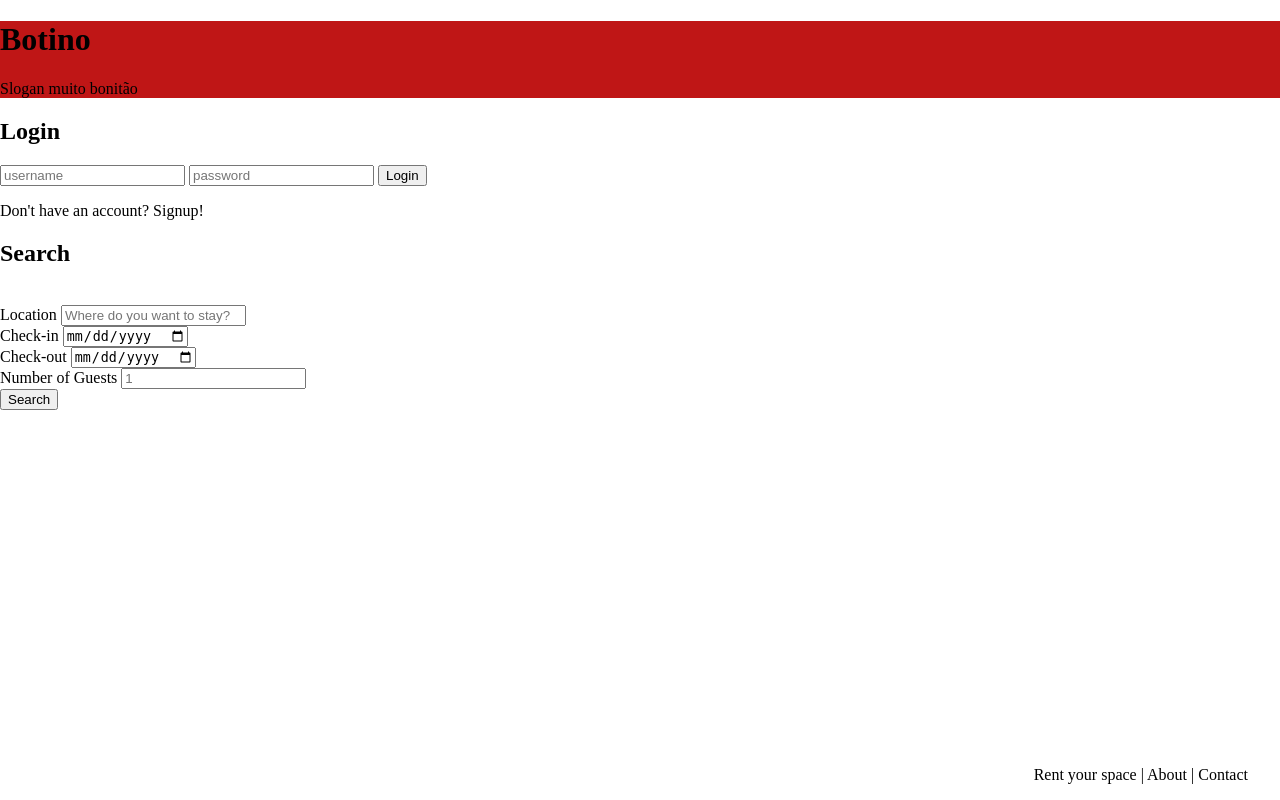
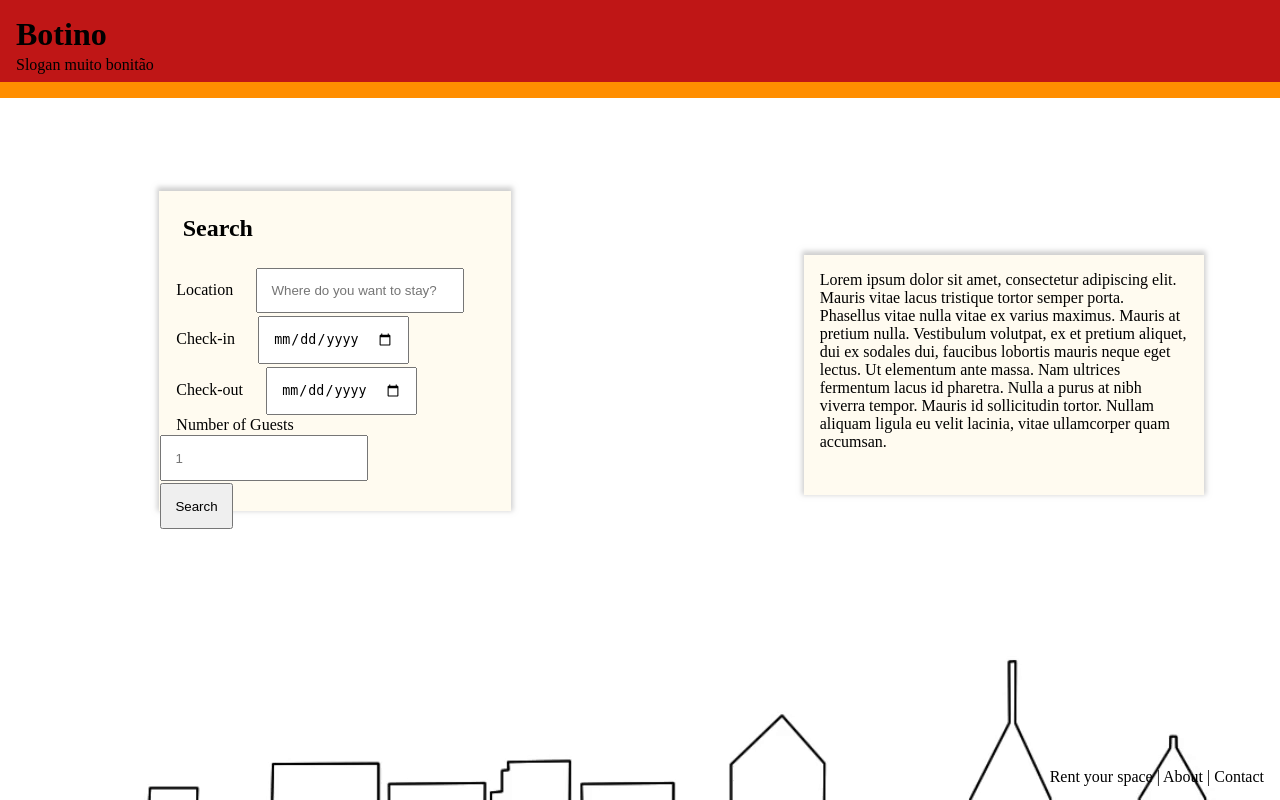
Before and after one commit to daviddinis/LTW-FEUP-PROJ, a PHP site: page / in a window 1280 px wide. Run offline with PHP 8.4, Linux system fonts and the light colour scheme.

Commit message:
Added css and text

```diff
--- a/css/style.css
+++ b/css/style.css
@@ -1,27 +1,93 @@
+/* GENERAL */
 
-#footer {
-    position: fixed;
-    right: 1em;
-    bottom: 1em;
-    width: 100%;
-
-    padding-right: 1em;
-    color: white;
-    text-align: right;
-    color: black;
-    text-decoration: none;
+hr {
+  border: 0.5em solid #ff8e00;
+}
+a {
+  text-decoration: none;
+  color: black;
 }
 
-body{
-    margin:0em;
+/* HEADER */
+h1 {
+  font-family: "Black Han Sans";
+  margin: 0;
+  padding: 0.5em;
+  padding-bottom: 0.1em;
+}
+.topnav > p {
+  margin: 0em;
+  padding-left: 1em;
 }
 
-.topnav{
-    background: #bf1616;
-    margin: 0em;
-    padding: 0em;
+.topnav {
+  grid-area: 1 / 1 / span 1 / span 2;
+  background: #bf1616;
+  margin: 0em;
+  padding: 0em;
 }
-a {
-    text-decoration: none;
-    color: black;
+
+.descrip {
+  grid-area: 2 / 2 / span 1 / span 1;
+  margin: 25%;
+  width: 25em;
+  height: 15em;
+  background-color: #fffbf0;
+  -webkit-box-shadow: 0px -2px 5px 2px rgba(161, 161, 161, 0.51);
+  -moz-box-shadow: 0px -2px 5px 2px rgba(161, 161, 161, 0.51);
+  box-shadow: 0px -2px 5px 2px rgba(161, 161, 161, 0.51);
 }
+
+.descrip > p {
+    margin: 1em;
+}
+
+/* SEARCHBOX */
+.searchbox {
+  grid-area: 2 / 1 / span 1 / span 1;
+  margin-top: 15%;
+  margin-left: 25%;
+  width: 22em;
+  height: 20em;
+  background-color: #fffbf0;
+  -webkit-box-shadow: 0px -2px 5px 2px rgba(161, 161, 161, 0.51);
+  -moz-box-shadow: 0px -2px 5px 2px rgba(161, 161, 161, 0.51);
+  box-shadow: 0px -2px 5px 2px rgba(161, 161, 161, 0.51);
+}
+
+.searchbox > h2 {
+  margin: 1em;
+}
+
+.searchbox > form * {
+  margin: 0.1em;
+  padding: 1em;
+}
+
+/* BODY */
+
+body {
+  margin: 0em;
+  background-image: url("../1334321.png");
+  background-color: #fffbf0;
+}
+
+.wrapper {
+    display: grid;
+    min-height: calc(100vh - 3em);
+    grid-template-columns:  repeat(2,1fr);
+    grid-template-rows: 6em 1fr;
+    grid-column-gap: 10px;
+    grid-row-gap: 0px;
+  }
+
+/* FOOTER */
+#footer {
+  height: 1em;
+
+  padding: 1em;
+  color: white;
+  text-align: right;
+  color: black;
+  text-decoration: none;
+}
--- a/index.php
+++ b/index.php
@@ -4,7 +4,8 @@ include_once('template/common.php');
 include_once('login.php');
 
 draw_header();
-draw_login();
+//draw_login();
 draw_search();
+draw_maintext();
 draw_footer();
 ?>
--- a/template/common.php
+++ b/template/common.php
@@ -9,23 +9,40 @@
     <title>Botino</title>
     <meta charset="utf-8">
     <link rel="stylesheet" href="css/style.css" />
+    <link href='https://fonts.googleapis.com/css?family=Black Han Sans rel='stylesheet'>
   </head>
 
   <body>
+    <div class="wrapper">
       <div class="topnav">
         <header>
           <h1><a href=#HOMEPAGE></i> Botino</a></h1>
         </header>
         <p> Slogan muito bonitão</p>
+        <hr>
       </div>
   <?php } ?>
+
+  <?php function draw_maintext()
+  {
+    ?>
+    <div class="descrip">
+     <p>Lorem ipsum dolor sit amet, consectetur adipiscing elit. Mauris vitae lacus tristique tortor semper porta. Phasellus vitae nulla vitae ex varius maximus. Mauris at pretium nulla. Vestibulum volutpat, ex et pretium aliquet, dui ex sodales dui, faucibus lobortis mauris neque eget lectus. Ut elementum ante massa. Nam ultrices fermentum lacus id pharetra. Nulla a purus at nibh viverra tempor. Mauris id sollicitudin tortor. Nullam aliquam ligula eu velit lacinia, vitae ullamcorper quam accumsan. </p>
+      </form>
+    </div>
+
+
+
+  <?php } ?>
+
+
 
   <?php function draw_search()
   {
     ?>
     <div class="searchbox">
       <h2>Search</h2>
-      <form method="post" action="#SEARCHPHP"> <br>
+      <form method="post" action="#SEARCHPHP">
         <label>Location</label>
         <input type="text" name="location" placeholder="Where do you want to stay?" required><br>
         <label>Check-in</label>
@@ -38,9 +55,6 @@
         <input type="submit" value="Search">
       </form>
     </div>
-
-
-
   <?php } ?>
 
 
@@ -50,7 +64,7 @@
     ?>
 
     <!-- DRAW FOOTER -->
-
+    </div>
     <section id="footer">
       <a href="#BecomeAHost">Rent your space</a>
       |
```
Also changed, not shown: 1334321.png (added).
